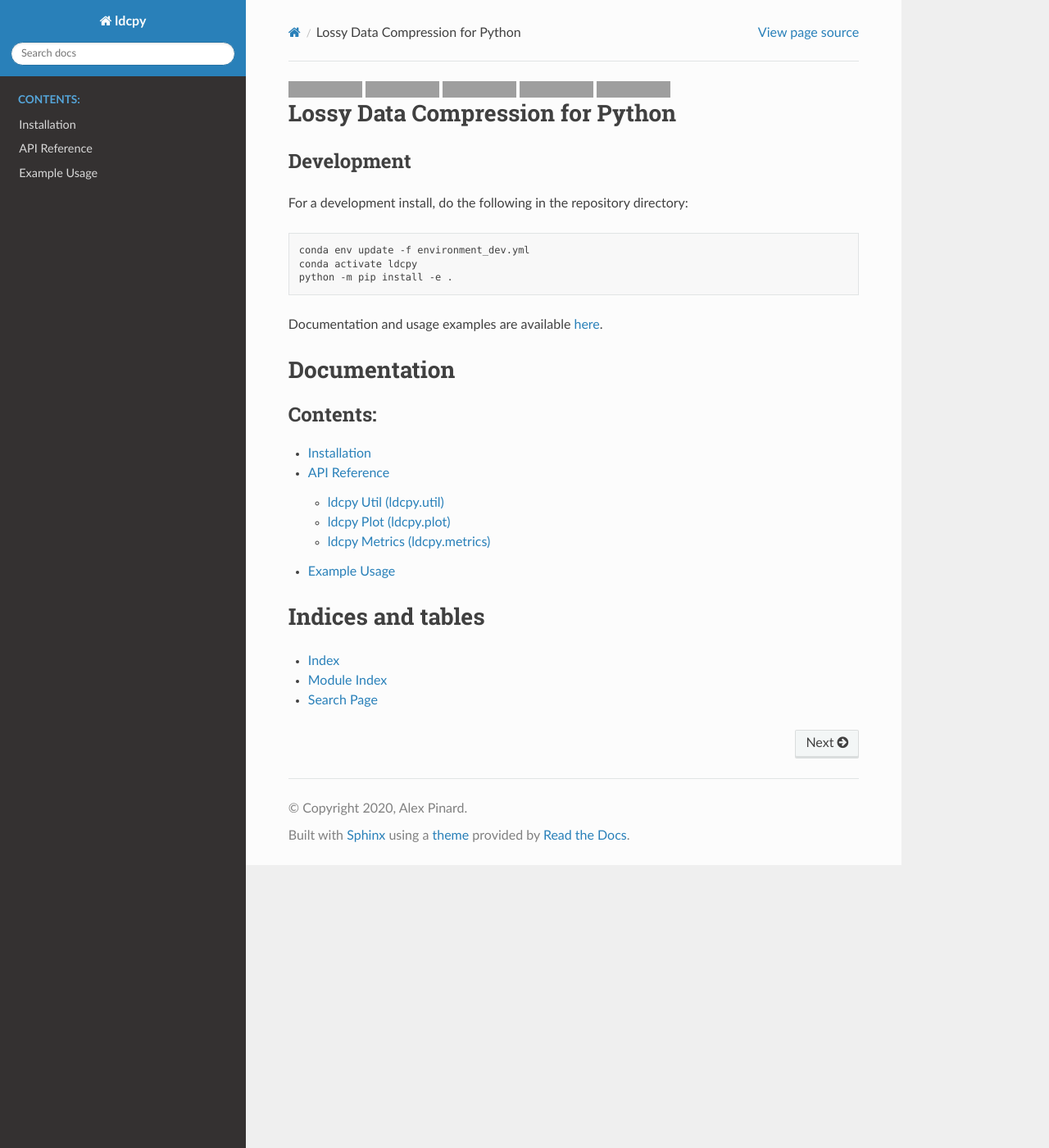
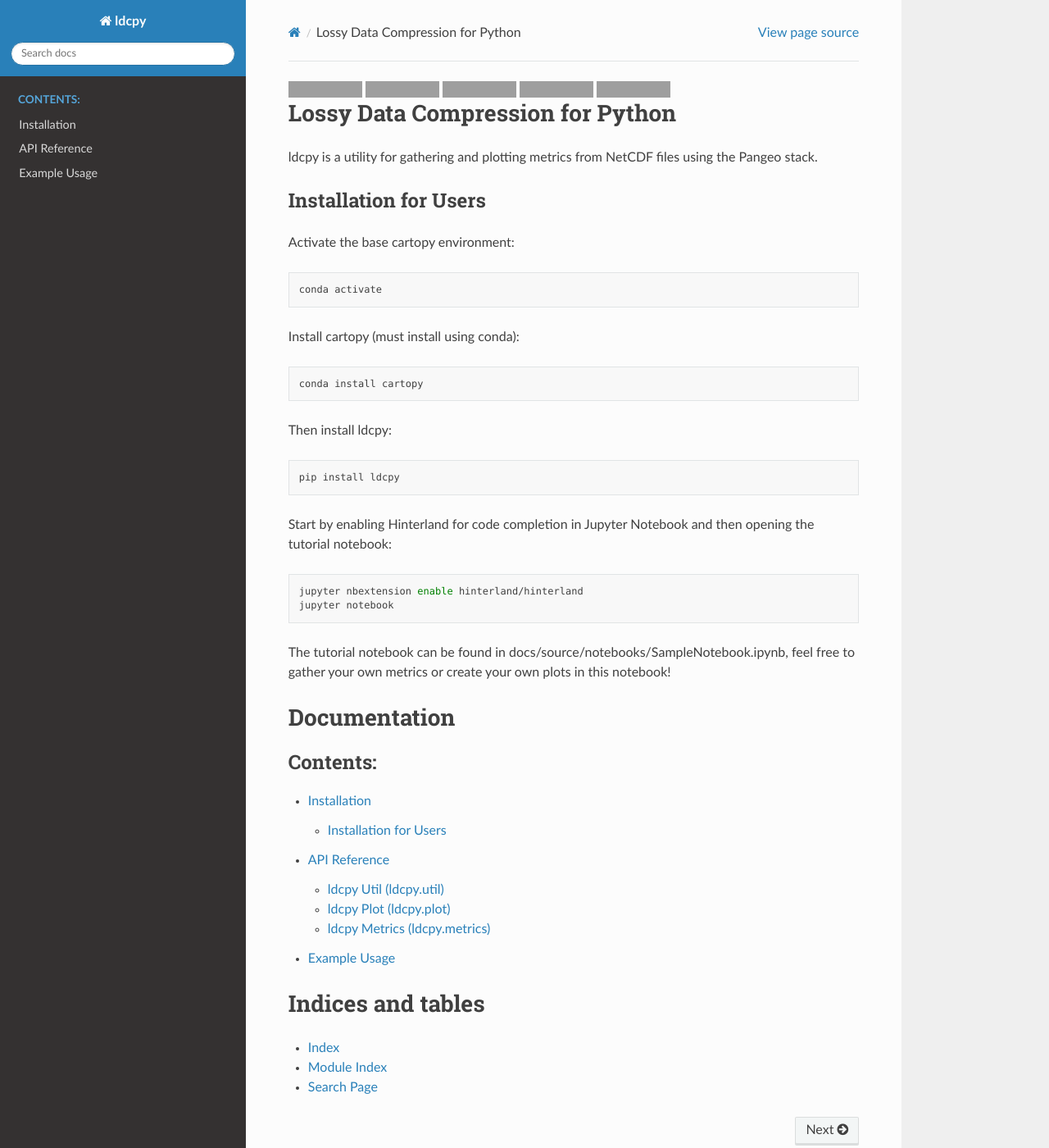
Before and after one commit to NCAR/ldcpy, a Sphinx documentation site: the page built from docs/source/index.rst, in a window 1280 px wide and 1400 px high. Shown: the whole window at 82% size. Built offline with Sphinx 7.4.7 and the Read the Docs theme 2.0.0, drawn with Linux system fonts in a browser that asks for light colours; grey boxes are pictures that could not be loaded.

Commit message:
documentation updates

```diff
--- a/README.rst
+++ b/README.rst
@@ -19,15 +19,34 @@
 Lossy Data Compression for Python
 =================================
 
-Development
-------------
+ldcpy is a utility for gathering and plotting metrics from NetCDF files using the Pangeo stack.
 
-For a development install, do the following in the repository directory:
+Installation for Users
+___________
+
+Activate the base cartopy environment:
 
 .. code-block:: bash
 
-    conda env update -f environment_dev.yml
-    conda activate ldcpy
-    python -m pip install -e .
+    conda activate
 
-Documentation and usage examples are available `here <http://ldcpy.readthedocs.io>`_.
+Install cartopy (must install using conda):
+
+.. code-block:: bash
+
+    conda install cartopy
+
+Then install ldcpy:
+
+.. code-block:: bash
+
+    pip install ldcpy
+
+Start by enabling Hinterland for code completion in Jupyter Notebook and then opening the tutorial notebook:
+
+.. code-block:: bash
+
+    jupyter nbextension enable hinterland/hinterland
+    jupyter notebook
+
+The tutorial notebook can be found in docs/source/notebooks/SampleNotebook.ipynb, feel free to gather your own metrics or create your own plots in this notebook!
--- a/environment-dev.yml
+++ b/environment-dev.yml
@@ -19,6 +19,8 @@
   - jupyterlab
   - jupyter_contrib_nbextensions
   - codecov
+  - sphinx
+  - sphinx-reload
   - pytest
   - pytest-cov
   - zfpy
```
Also changed, not shown: docs/source/installation.rst (+61 -8 lines), ldcpy/README.md (deleted).
